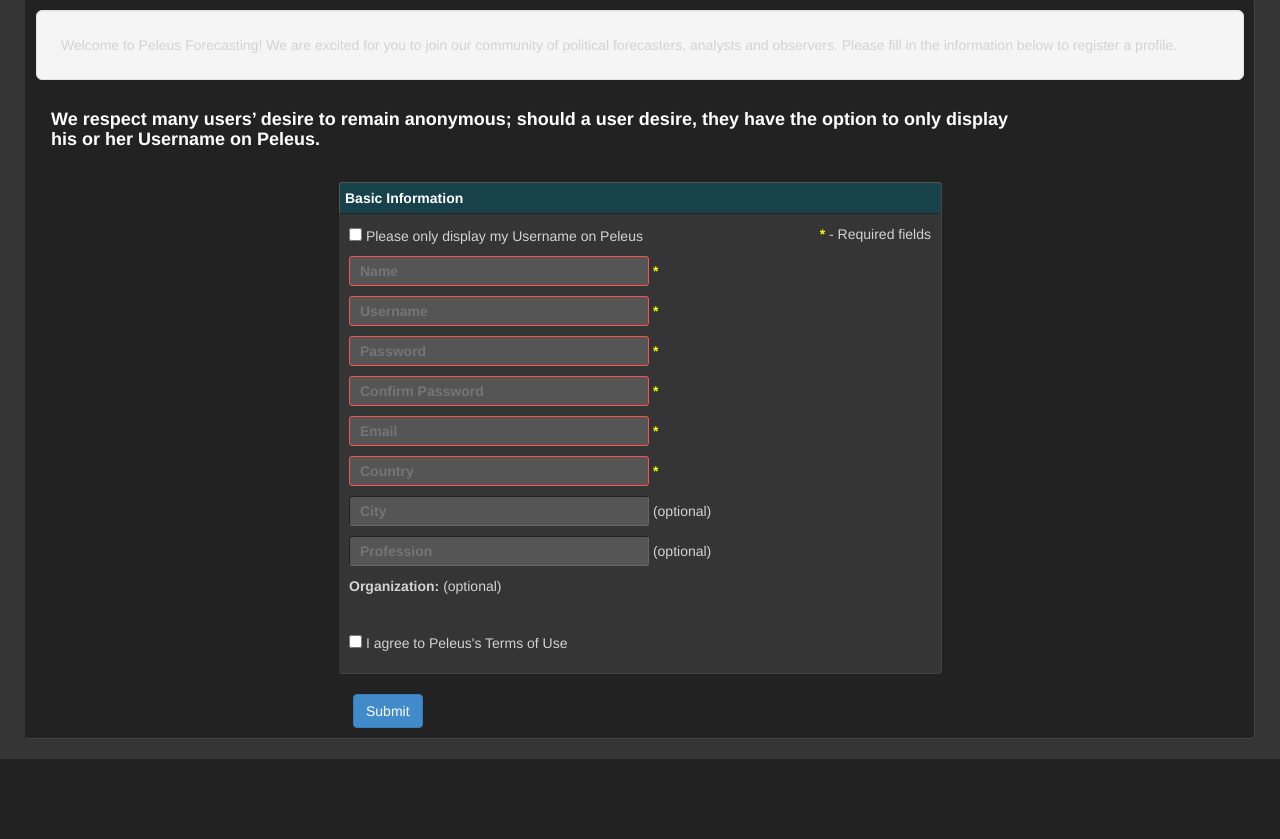
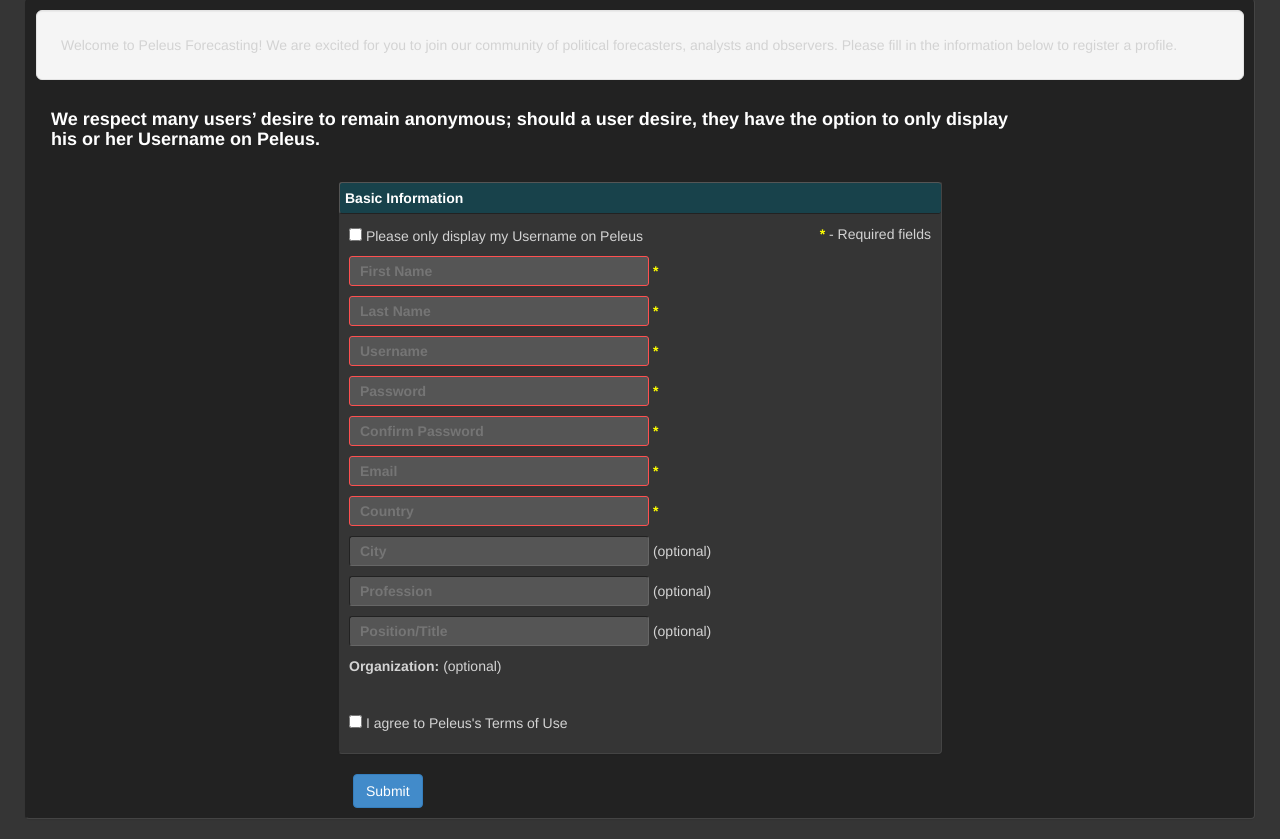
Before and after one commit to sujoklee/CopyPel, a Django app: page /sign_up/ in a window 1280 px wide. Shown: the part 75-914 px from the top of the page. Before the commit the page ends 834 px from the top, so only its background shows below. Run offline with Django 3.2, Linux system fonts and the light colour scheme; parts of the project's set-up code (start-up, migrations or seed data) failed here and were passed over; some libraries are stand-ins or nearby versions.

Commit message:
changed form signup

```diff
--- a/app/forms.py
+++ b/app/forms.py
@@ -139,13 +139,13 @@ class SignUpForm(CustomForm):
         ),
         required=False
     )
-    name = forms.CharField(
+    first_name = forms.CharField(
         max_length=NAME_MAX,
         min_length=NAME_MIN,
         widget=forms.TextInput(
             attrs={
-                'placeholder': 'Name',
-                'ng-model': 'form.data.name',
+                'placeholder': 'First Name',
+                'ng-model': 'form.data.first_name',
                 'ng-minlength': 2,
                 'ng-pattern': "/{}/".format(NAME_REGEX),
                 'required': 'required',
@@ -156,10 +156,33 @@ class SignUpForm(CustomForm):
             RegexValidator(
                 regex=NAME_REGEX,
                 message=' is invalid',
-                code='invalid_name'
+                code='invalid_first_name'
             )
         ],
-        label='Name'
+        label='First Name'
+    )
+
+    last_name = forms.CharField(
+        max_length=NAME_MAX,
+        min_length=NAME_MIN,
+        widget=forms.TextInput(
+            attrs={
+                'placeholder': 'Last Name',
+                'ng-model': 'form.data.last_name',
+                'ng-minlength': 2,
+                'ng-pattern': "/{}/".format(NAME_REGEX),
+                'required': 'required',
+                'autocomplete': 'off'
+            }
+        ),
+        validators=[
+            RegexValidator(
+                regex=NAME_REGEX,
+                message=' is invalid',
+                code='invalid_last_name'
+            )
+        ],
+        label='Last Name'
     )
 
     username = forms.CharField(
@@ -304,6 +327,27 @@ class SignUpForm(CustomForm):
         label='Profession',
         required=False
     )
+
+    position = forms.CharField(
+        max_length=30,
+        widget=forms.TextInput(
+            attrs={
+                'placeholder': 'Position/Title',
+                'ng-model': 'form.data.position',
+                'ng-pattern': "/{}/".format(NAME_REGEX)
+            }
+        ),
+        validators=[
+            RegexValidator(
+                regex=NAME_REGEX,
+                message=' is invalid',
+                code='invalid_position'
+            ),
+        ],
+        label='Position',
+        required=False
+    )
+
     choices = []
     for org in Organization.objects.all():
         choices.append((org.id, org.organization_name))
--- a/app/templates/sign_up.html
+++ b/app/templates/sign_up.html
@@ -39,15 +39,26 @@
                         <p class="pull-right required">
                         </p>
 
-                        <p {% if form.name.field.required %}class="required"{% else %}class="optional"{% endif %}>
-                            {{ form.name }}
+                        <p {% if form.first_name.field.required %}class="required"{% else %}class="optional"{% endif %}>
+                            {{ form.first_name }}
 
-                        <div class="error-message" ng-show="signupform.name.$invalid && signupform.name.$dirty">
-                            <li ng-show="signupform.name.$error.required">This field is required</li>
-                            <li ng-show="signupform.name.$error.minlength">This field is too short</li>
-                            <li ng-show="signupform.name.$error.pattern">This field must contain only letters</li>
+                        <div class="error-message" ng-show="signupform.first_name.$invalid && signupform.first_name.$dirty">
+                            <li ng-show="signupform.first_name.$error.required">This field is required</li>
+                            <li ng-show="signupform.first_name.$error.minlength">This field is too short</li>
+                            <li ng-show="signupform.first_name.$error.pattern">This field must contain only letters</li>
                         </div>
                         </p>
+
+                        <p {% if form.last_name.field.required %}class="required"{% else %}class="optional"{% endif %}>
+                            {{ form.last_name }}
+
+                        <div class="error-message" ng-show="signupform.last_name.$invalid && signupform.last_name.$dirty">
+                            <li ng-show="signupform.last_name.$error.required">This field is required</li>
+                            <li ng-show="signupform.last_name.$error.minlength">This field is too short</li>
+                            <li ng-show="signupform.last_name.$error.pattern">This field must contain only letters</li>
+                        </div>
+                        </p>
+
                         <p {% if form.username.field.required %}class="required"{% else %}class="optional"{% endif %}>
                             {{ form.username }}
 
@@ -118,6 +129,16 @@
                             <li ng-show="signupform.profession.$error.pattern">This field must contain only letters</li>
                         </div>
                         </p>
+
+                        <p {% if form.position.field.required %}class="required"{% else %}class="optional"{% endif %}>
+                            {{ form.position }}
+
+                        <div class="error-message"
+                             ng-show="signupform.position.$invalid && signupform.position.$dirty">
+                            <li ng-show="signupform.position.$error.pattern">This field must contain only letters</li>
+                        </div>
+                        </p>
+
                         <p {% if form.organization.field.required %}class="required"
                            {% else %}class="optional"{% endif %}>
                             <label>{{ form.organization.field.label }}:</label>
```
